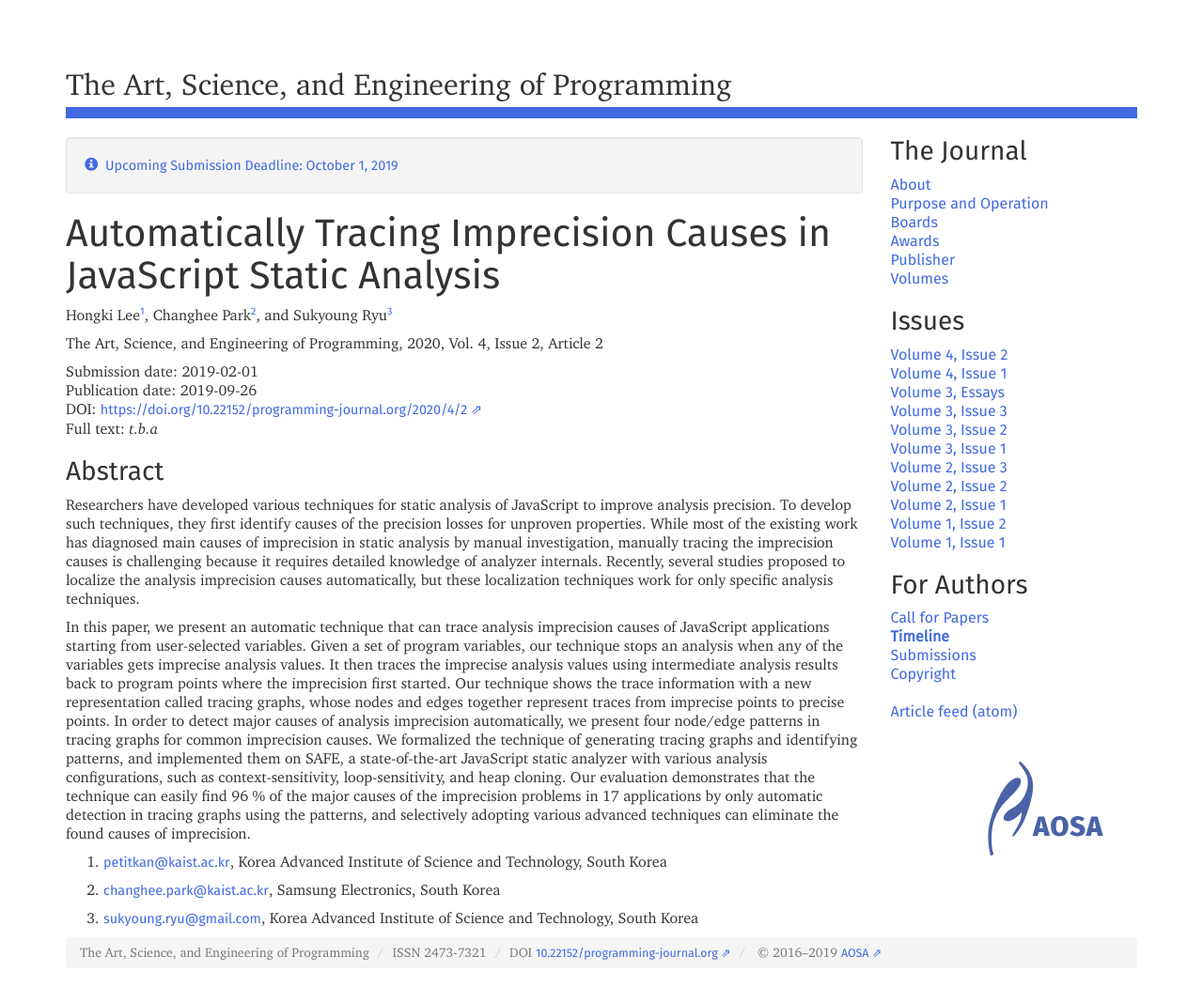
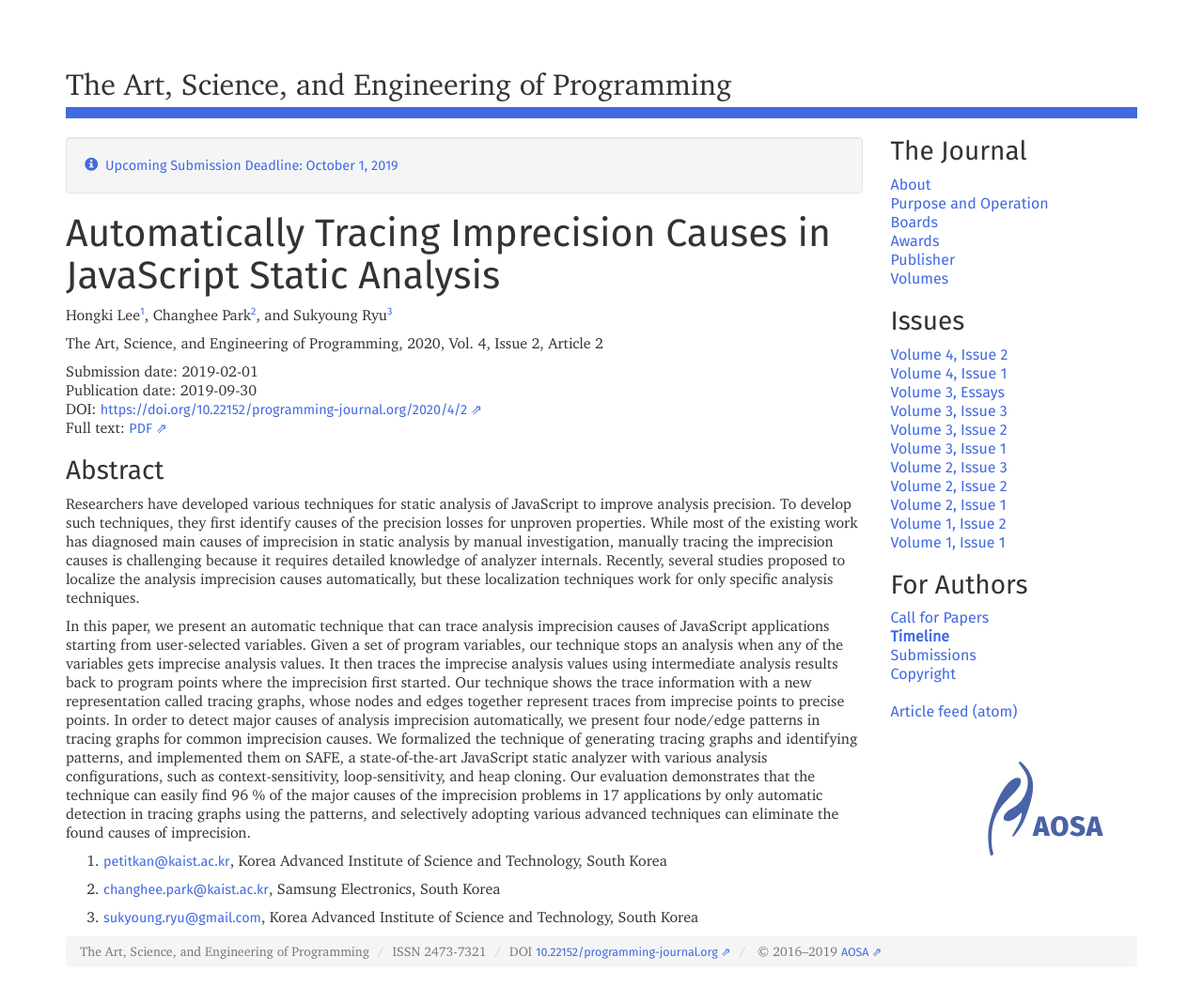
Before and after one commit to programming-journal/programming-journal.github.io, a Jekyll site: the page built from 2020/4/2/index.markdown, in a window 1280 px wide. Shown: the whole page at 94% size. Built offline with Jekyll 4.4.1, drawn with Linux system fonts in a browser that asks for light colours.

Commit message:
publish vol4 issue2

```diff
--- a/2020/4/2/index.markdown
+++ b/2020/4/2/index.markdown
@@ -7,7 +7,7 @@ number: "2"
 volume: "4"
 issue: "2"
 id: "urn:doi:10.22152%2Fprogramming-journal.org%2F2020%2F4%2F2"
-date: "2019-09-26"
+date: "2019-09-30"
 authors:
   - name: "Lee, Hongki"
     affiliation: "Korea Advanced Institute of Science and Technology, South Korea"
@@ -31,9 +33,9 @@ Hongki Lee[^1], Changhee Park[^2], and Sukyoung Ryu[^3]
 The Art, Science, and Engineering of Programming, 2020, Vol. 4, Issue 2, Article 2
 
 Submission date: 2019-02-01
-Publication date: 2019-09-26
+Publication date: 2019-09-30
 DOI: <https://doi.org/10.22152/programming-journal.org/2020/4/2>
-Full text: *t.b.a*
+Full text: [PDF](https://arxiv.org/pdf/1909.12795v1)
 
 
 ### Abstract
--- a/2020/4/issue2/index.markdown
+++ b/2020/4/issue2/index.markdown
@@ -4,7 +4,7 @@ category: "Issues"
 order: -4002
 type: "issue"
 id: "urn:doi:10.22152%2Fprogramming-journal.org%2F2020%2F4%2Fissue2"
-date: "2019-09-26"
+date: "2019-09-30"
 ---
 DOI: <https://doi.org/10.22152/programming-journal.org/2020/4/issue2>
 
```
Also changed, not shown: other parts of 2020/4/2/index.markdown (+2 -0 lines), 2020/4/3/index.markdown (+5 -3 lines).
